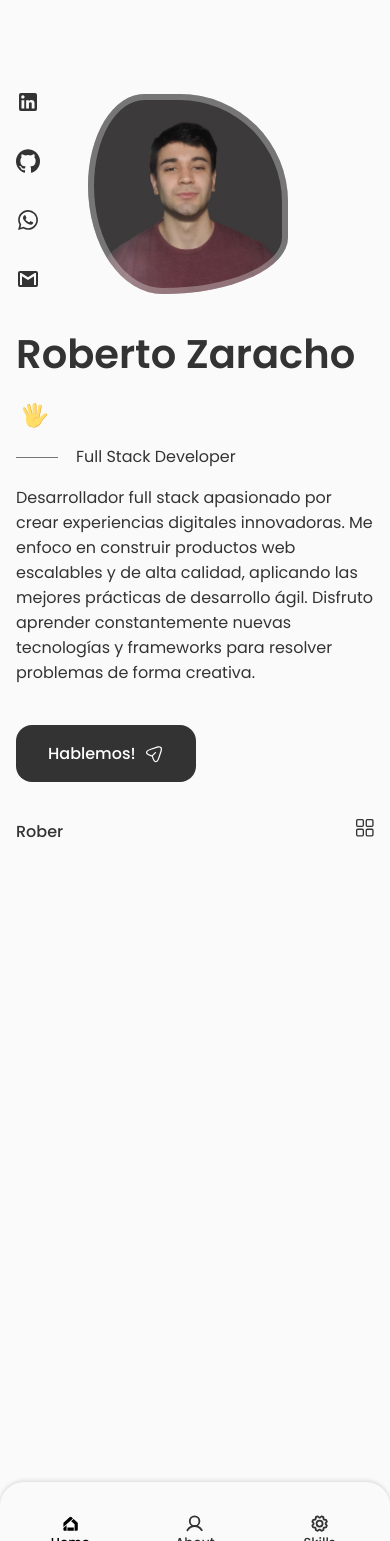
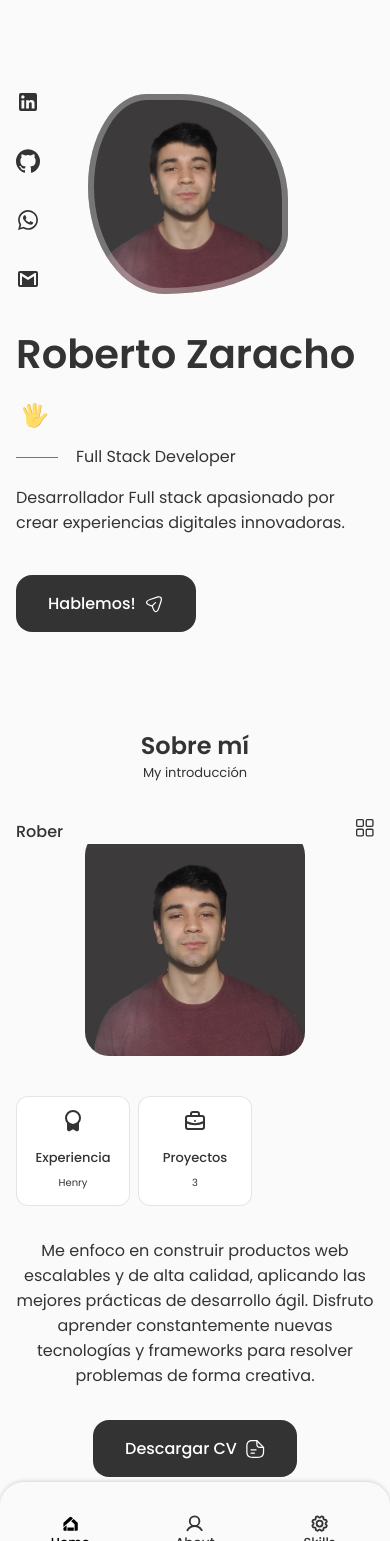
Before and after one commit to Rober100/own-PortFolio, a React (Vite) app: page / in a window 390 px wide. Before the commit the page ends 846 px from the top, so only its background shows below. Built offline with nearby package versions, Linux system fonts and the light colour scheme; the HTML template or start-up script is replaced by a standard one; a web font is replaced by a local one.

Commit message:
Component about, infon and Data done

```diff
--- a/src/App.css
+++ b/src/App.css
@@ -154,7 +154,7 @@
 }
 
 .button:hover {
-  background-color: var(--title-color-dark);
+  background-color: black;
 }
 
 .button__icon {
@@ -187,8 +187,15 @@
 
 /* For medium devices */
  @media screen and (max-width: 768px){
+  body {
+    margin: 0 0 var(--header-height) 0;
+  }
   .section {
     padding: 2rem 0 4rem;
+  }
+
+  .section__subtitle {
+    margin-bottom: var(--mb-3);
   }
  }
 
--- a/src/App.tsx
+++ b/src/App.tsx
@@ -1,6 +1,7 @@
 import Header from "../src/components/header/Header";
 import Home from "./components/home/Home";
 import "./App.css";
+import About from "./components/about/About"
 
 function App() {
   return (
@@ -8,6 +9,7 @@
       <Header />
       <main className="main">
         <Home />
+        <About />
       </main>
     </>
   );
--- /dev/null
+++ b/src/components/about/About.tsx
@@ -0,0 +1,56 @@
+import "./about.css";
+import CV from "../../assets/Roberto-Zaracho-Dev-CV.pdf";
+import AboutImg from "../../assets/ahora.jpg";
+import Info from "./Info";
+function about() {
+  return (
+    <section className="about section" id="about">
+      <h2 className="section__title">Sobre mí</h2>
+      <span className="section__subtitle">My introducción</span>
+      <div className="about__container container grid">
+        <img src={AboutImg} alt="" className="about__img" />
+
+        <div className="about__data">
+          <Info />
+          <p className="about__description">
+            Me enfoco en construir productos web escalables y de alta calidad,
+            aplicando las mejores prácticas de desarrollo ágil. Disfruto
+            aprender constantemente nuevas tecnologías y frameworks para
+            resolver problemas de forma creativa.
+          </p>
+
+          <a download="" href={CV} className="button button--flex">
+            Descargar CV
+            <svg
+              className="button__icon"
+              xmlns="http://www.w3.org/2000/svg"
+              width="24"
+              height="24"
+              viewBox="0 0 24 24"
+              fill="none"
+            >
+              <path
+                d="M15.25 22.7502H9.25C3.82 22.7502 1.5 20.4302 1.5 15.0002V9.00024C1.5 3.57024 3.82 1.25024 9.25 1.25024H14.25C14.66 1.25024 15 1.59024 15 2.00024C15 2.41024 14.66 2.75024 14.25 2.75024H9.25C4.64 2.75024 3 4.39024 3 9.00024V15.0002C3 19.6102 4.64 21.2502 9.25 21.2502H15.25C19.86 21.2502 21.5 19.6102 21.5 15.0002V10.0002C21.5 9.59024 21.84 9.25024 22.25 9.25024C22.66 9.25024 23 9.59024 23 10.0002V15.0002C23 20.4302 20.68 22.7502 15.25 22.7502Z"
+                fill="var(--container-color)"
+              ></path>
+              <path
+                d="M22.25 10.7502H18.25C14.83 10.7502 13.5 9.42023 13.5 6.00023V2.00023C13.5 1.70023 13.68 1.42023 13.96 1.31023C14.24 1.19023 14.56 1.26023 14.78 1.47023L22.78 9.47023C22.99 9.68023 23.06 10.0102 22.94 10.2902C22.82 10.5702 22.55 10.7502 22.25 10.7502ZM15 3.81023V6.00023C15 8.58023 15.67 9.25023 18.25 9.25023H20.44L15 3.81023Z"
+                fill="var(--container-color)"
+              ></path>
+              <path
+                d="M13.25 13.7502H7.25C6.84 13.7502 6.5 13.4102 6.5 13.0002C6.5 12.5902 6.84 12.2502 7.25 12.2502H13.25C13.66 12.2502 14 12.5902 14 13.0002C14 13.4102 13.66 13.7502 13.25 13.7502Z"
+                fill="var(--container-color)"
+              ></path>
+              <path
+                d="M11.25 17.7502H7.25C6.84 17.7502 6.5 17.4102 6.5 17.0002C6.5 16.5902 6.84 16.2502 7.25 16.2502H11.25C11.66 16.2502 12 16.5902 12 17.0002C12 17.4102 11.66 17.7502 11.25 17.7502Z"
+                fill="var(--container-color)"
+              ></path>
+            </svg>
+          </a>
+        </div>
+      </div>
+    </section>
+  );
+}
+
+export default about;
--- /dev/null
+++ b/src/components/about/Info.tsx
@@ -0,0 +1,58 @@
+import React from "react";
+
+const Info = () => {
+  return (
+    <div className="about__info grid">
+      <div className="about__box">
+        <svg
+          xmlns="http://www.w3.org/2000/svg"
+          width="1em"
+          height="1em"
+          viewBox="0 0 24 24"
+          className="about__icon"
+        >
+          <g
+            fill="none"
+            stroke="currentColor"
+            strokeLinecap="round"
+            strokeLinejoin="round"
+            strokeWidth="2"
+          >
+            <circle cx="12" cy="9" r="7" />
+            <path
+              fill="currentColor"
+              d="M7 20.234V14c.667.667 2.6 2 5 2s4.333-1.333 5-2v6.234a1 1 0 0 1-1.514.857l-2.972-1.782a1 1 0 0 0-1.028 0L8.514 21.09A1 1 0 0 1 7 20.234z"
+            />
+          </g>
+        </svg>
+        <h3 className="h3 about__title">Experiencia</h3>
+        <span className="about__subtitle">Henry</span>
+      </div>
+
+      <div className="about__box">
+        <svg
+          xmlns="http://www.w3.org/2000/svg"
+          width="1em"
+          height="1em"
+          viewBox="0 0 24 24"
+          className="about__icon"
+        >
+          <g
+            fill="none"
+            stroke="currentColor"
+            strokeLinecap="round"
+            strokeLinejoin="round"
+            strokeWidth="2"
+          >
+            <path d="M3 9a2 2 0 0 1 2-2h14a2 2 0 0 1 2 2v9a2 2 0 0 1-2 2H5a2 2 0 0 1-2-2zm5-2V5a2 2 0 0 1 2-2h4a2 2 0 0 1 2 2v2m-4 5v.01" />
+            <path d="M3 13a20 20 0 0 0 18 0" />
+          </g>
+        </svg>
+        <h3 className="h3 about__title">Proyectos</h3>
+        <span className="about__subtitle">3</span>
+      </div>
+    </div>
+  );
+};
+
+export default Info;
--- /dev/null
+++ b/src/components/about/about.css
@@ -0,0 +1,89 @@
+.about__container {
+    grid-template-columns: repeat(2,1fr);
+    align-items: center;
+    column-gap: 4rem;
+}
+
+.about__img {
+    width: 350px;
+    border-radius: 1.5rem;
+    justify-self: center;
+}
+
+.about__info {
+    grid-template-columns: repeat(3, 140px);
+    gap:0.5rem;
+    margin-bottom: var(--mb-2);
+}
+
+.about__box {
+    background-color: var(--container-color);
+    border: 1px solid rgba(0,0,0, 0.1);
+    border-radius: 0.75rem;
+    text-align: center;
+    padding: 1rem 1.25rem;
+}
+
+.about__icon {
+    font-size: 1.5rem;
+    color: var(--title-color);
+    margin-bottom: var(--mb-0-5);
+}
+
+.about__title {
+    font-size: var(--small-font-size);
+    font-weight: var(--font-medium);
+}
+
+.about__subtitle {
+    font-size: var(--tiny-font-size);
+}
+
+.about__description {
+    padding: 0 4rem 0 0;
+    margin-bottom: var(--mb-2-5);
+}
+
+@media screen and (max-width: 992px) {
+    .about__container{
+        grid-template-columns: 1fr;
+        row-gap: 2.5rem;
+    }
+
+    .about__img{
+        width: 220px;
+    }
+
+    .about__box {
+        padding: 0.75rem 0.5rem;
+    }
+
+    .about__data{
+        text-align: center;
+    }
+
+    .about__info{
+        justify-content: center;
+    }
+
+    .about__description{
+        padding: 0.5rem;
+        margin-bottom: 2rem;
+    }
+}
+
+@media screen and (max-width: 576px) {
+    .about__info {
+        grid-template-columns: repeat(3, 1fr);
+    }
+
+    .about__description {
+        padding: 0;
+    }
+}
+
+@media screen and (max-width: 350px) {
+    .about__info {
+        grid-template-columns: repeat(2, 1fr);
+    }
+}
--- a/src/components/home/Data.tsx
+++ b/src/components/home/Data.tsx
@@ -57,11 +57,8 @@
       </h1>
       <h3 className="home__subtitle">Full Stack Developer</h3>
       <p className="home__description">
-        Desarrollador full stack apasionado por crear experiencias digitales
-        innovadoras. Me enfoco en construir productos web escalables y de alta
-        calidad, aplicando las mejores prácticas de desarrollo ágil. Disfruto
-        aprender constantemente nuevas tecnologías y frameworks para resolver
-        problemas de forma creativa.
+        Desarrollador Full stack apasionado por crear experiencias digitales
+        innovadoras.
       </p>
       <a href="#contact" className="button button--flex">
         {" "}
--- a/src/components/home/Social.tsx
+++ b/src/components/home/Social.tsx
@@ -3,7 +3,11 @@
 const Social = () => {
   return (
     <div className="home__social">
-      <a href="https://www.linkedin.com/in/roberto-zaracho/" className="home__social-icon" target="_blank">
+      <a
+        href="https://www.linkedin.com/in/roberto-zaracho/"
+        className="home__social-icon"
+        target="_blank"
+      >
         <svg
           xmlns="http://www.w3.org/2000/svg"
           width="1em"
@@ -17,7 +21,11 @@
         </svg>
       </a>
 
-      <a href="" className="home__social-icon" target="_blank">
+      <a
+        href="https://github.com/Rober100"
+        className="home__social-icon"
+        target="_blank"
+      >
         <svg
           xmlns="http://www.w3.org/2000/svg"
           width="1em"
@@ -31,7 +39,11 @@
         </svg>
       </a>
 
-      <a href="" className="home__social-icon" target="_blank">
+      <a
+        href="https://wa.me/5493794926291"
+        className="home__social-icon"
+        target="_blank"
+      >
         <svg
           xmlns="http://www.w3.org/2000/svg"
           width="1em"
@@ -45,7 +57,7 @@
         </svg>
       </a>
 
-      <a href="" className="home__social-icon" target="_blank">
+      <a href="mailto:roberdz30@gmail.com" className="home__social-icon" target="_blank">
         <svg
           xmlns="http://www.w3.org/2000/svg"
           width="1em"
```
